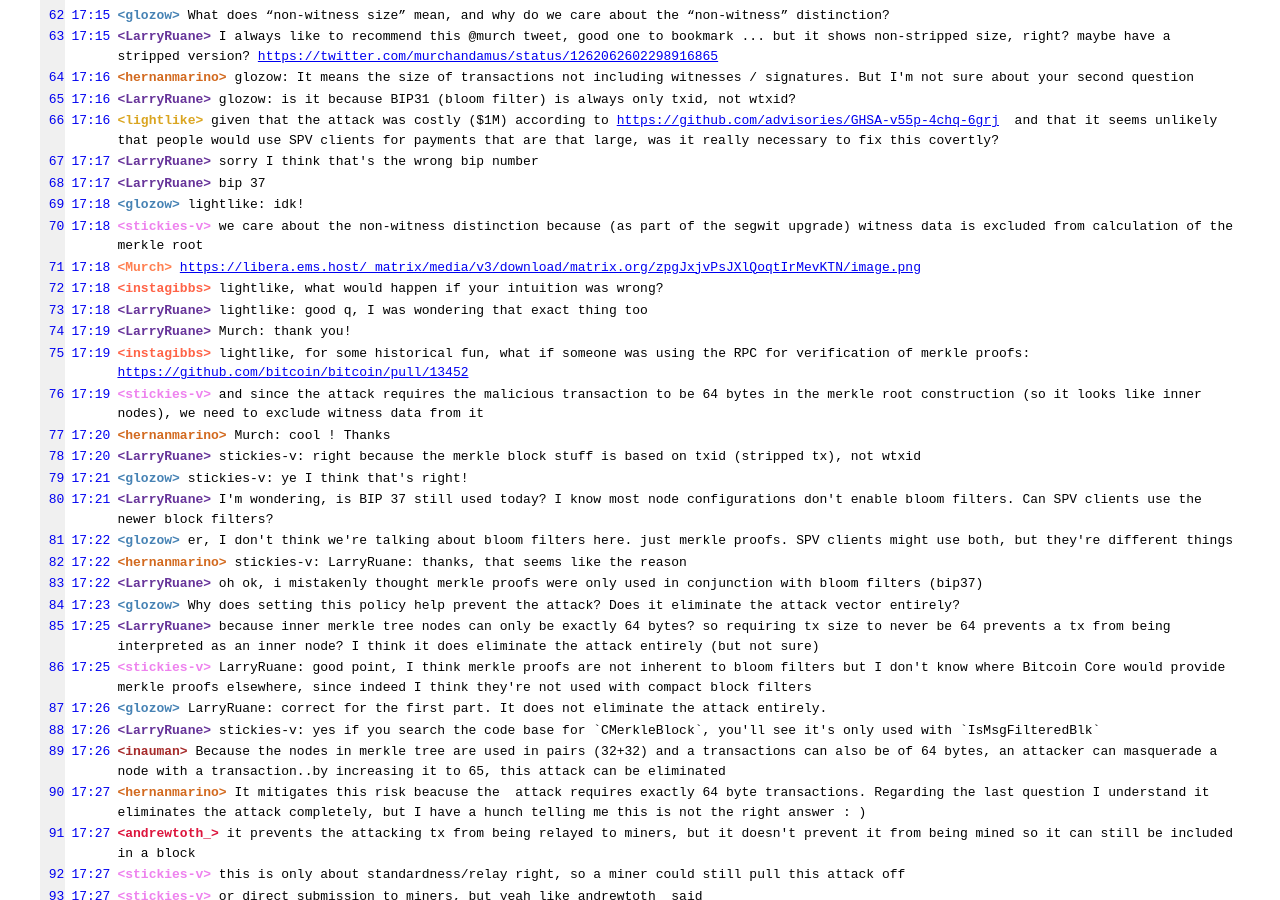
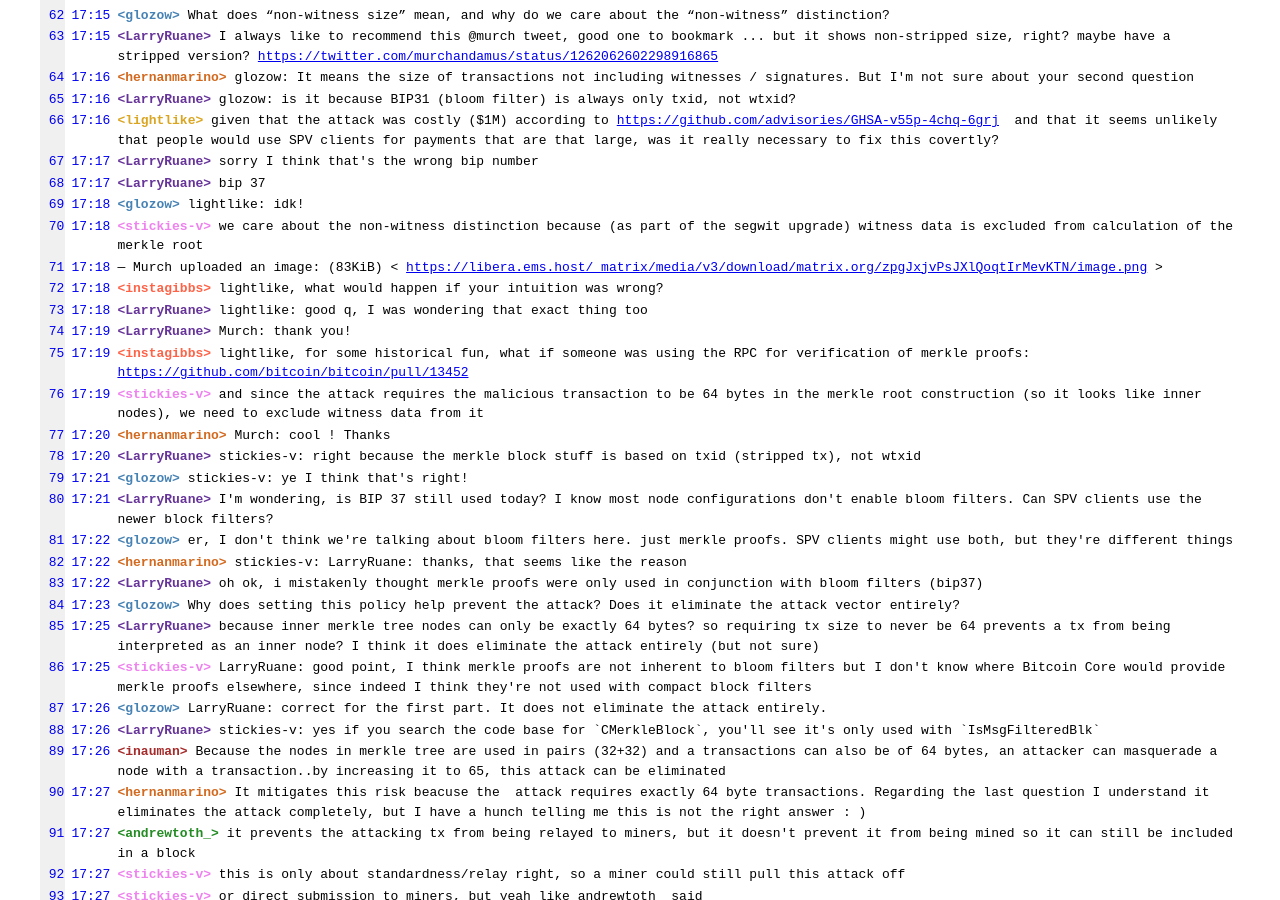
Before and after one commit to bitcoin-core-review-club/website, a Jekyll site: the page built from _posts/2022-10-26-#26265.md, in a window 1280 px wide and 900 px high, scrolled down 2701 px. Built offline with Jekyll 4.4.1, drawn with Linux system fonts in a browser that asks for light colours.

Commit message:
Revert "manual fix for "Murch uploaded an image""
This reverts commit f48a58f4f82cf6c504d072f9fd5ba3c34c36611a.

This commit is no longer needed since the underlying parsing issue
has been fixed.

```diff
--- a/_posts/2022-10-26-#26265.md
+++ b/_posts/2022-10-26-#26265.md
@@ -142,7 +142,7 @@ discussed this topic.
 17:17 <LarryRuane> bip 37
 17:18 <glozow> lightlike: idk!
 17:18 <stickies-v> we care about the non-witness distinction because (as part of the segwit upgrade) witness data is excluded from calculation of the merkle root
-17:18 <Murch> https://libera.ems.host/_matrix/media/v3/download/matrix.org/zpgJxjvPsJXlQoqtIrMevKTN/image.png
+17:18 — Murch uploaded an image: (83KiB) < https://libera.ems.host/_matrix/media/v3/download/matrix.org/zpgJxjvPsJXlQoqtIrMevKTN/image.png >
 17:18 <instagibbs> lightlike, what would happen if your intuition was wrong?
 17:18 <LarryRuane> lightlike: good q, I was wondering that exact thing too
 17:19 <LarryRuane> Murch: thank you!
```
